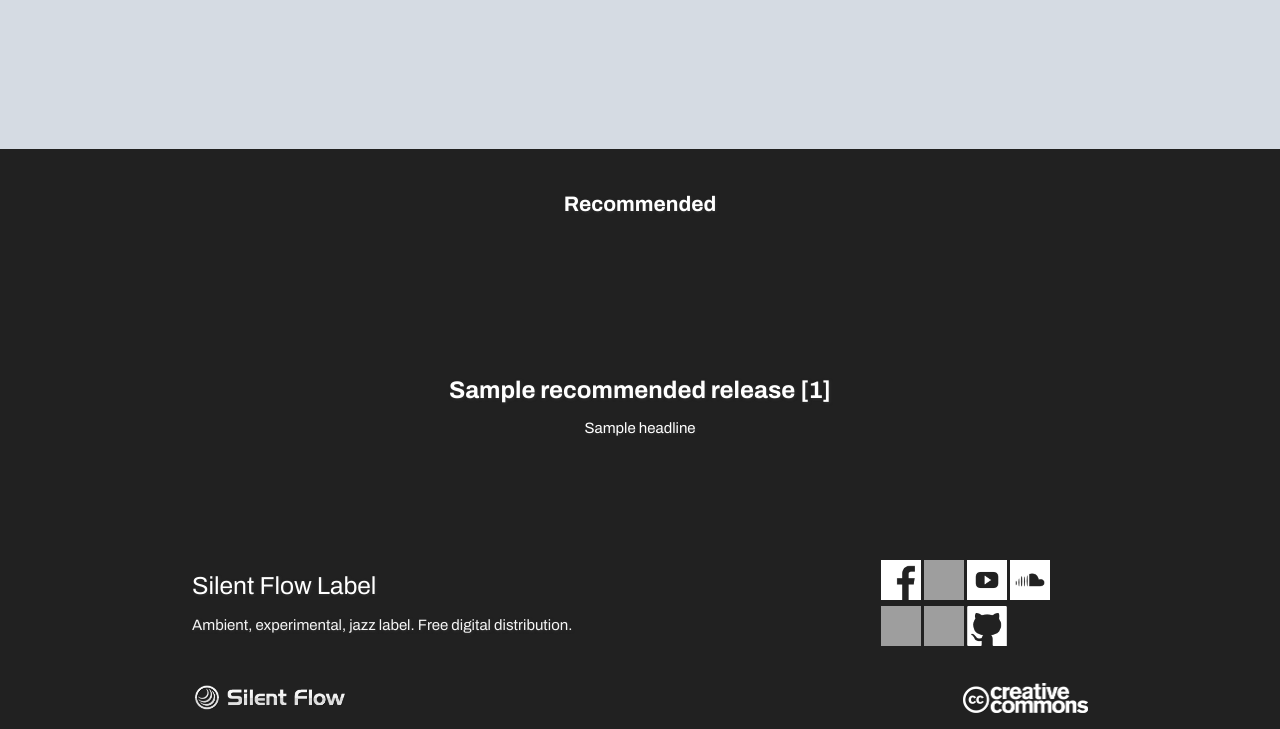
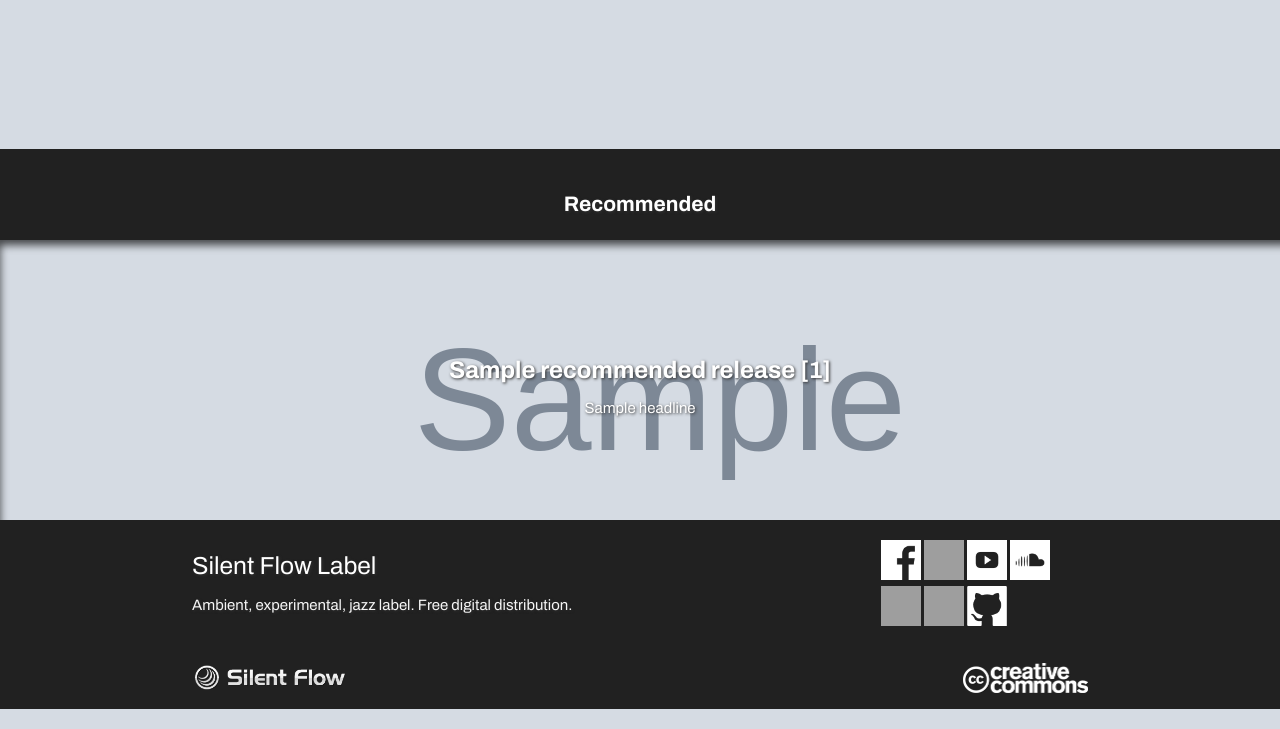
Before and after one commit to maxgruzin/silentflow, a Django app: template templates/sf/release.html in a window 1280 px wide. Shown: the part 645-1374 px from the top of the page. Run offline with Django 3.2, Linux system fonts and the light colour scheme; the template is opened without the code that fills it: most values are stand-ins (such as "Sample title", 1, 10 or a date in 2020); grey boxes marked "Sample" are stand-in pictures; some libraries are stand-ins or nearby versions; grey boxes are pictures that could not be loaded.

Commit message:
recommended fix

```diff
--- a/static/css/sf/release.css
+++ b/static/css/sf/release.css
@@ -22,7 +22,7 @@
     font-size: 1.4rem;
     font-weight: 700;
     padding-top: 40px;
-    padding-bottom: 40px;
+    padding-bottom: 20px;
 }
 
 .cover-background-container {
--- a/templates/sf/release.html
+++ b/templates/sf/release.html
@@ -63,6 +63,10 @@
             {% thumbnail recommended_release.website_image "2000x400" crop="center" as im %}
                 <div class="recommended-cover-background-container" style="background-image: url( '{{ im.url }}');"></div>
             {% endthumbnail %}
+        {% else %}
+            {% thumbnail recommended_release.cover_image "2000x400" crop="center" as im %}
+                <div class="recommended-cover-background-container" style="background-image: url( '{{ im.url }}');"></div>
+            {% endthumbnail %}
         {% endif %}
             <div class="center-align"><h4><a href="/release/{{ recommended_release.slug }}" >{{ recommended_release.name }} [{{ recommended_release.catalogue_number }}]</a></h4></div>
             <div class="center-align">{{ recommended_release.headline }}</div>
```
